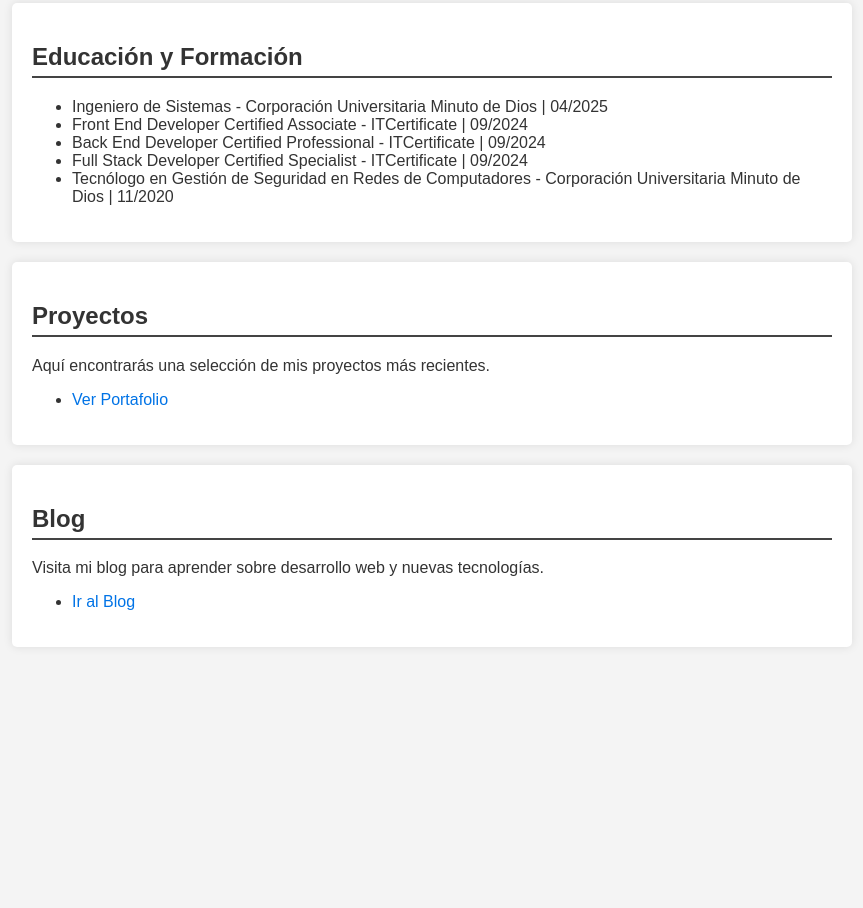
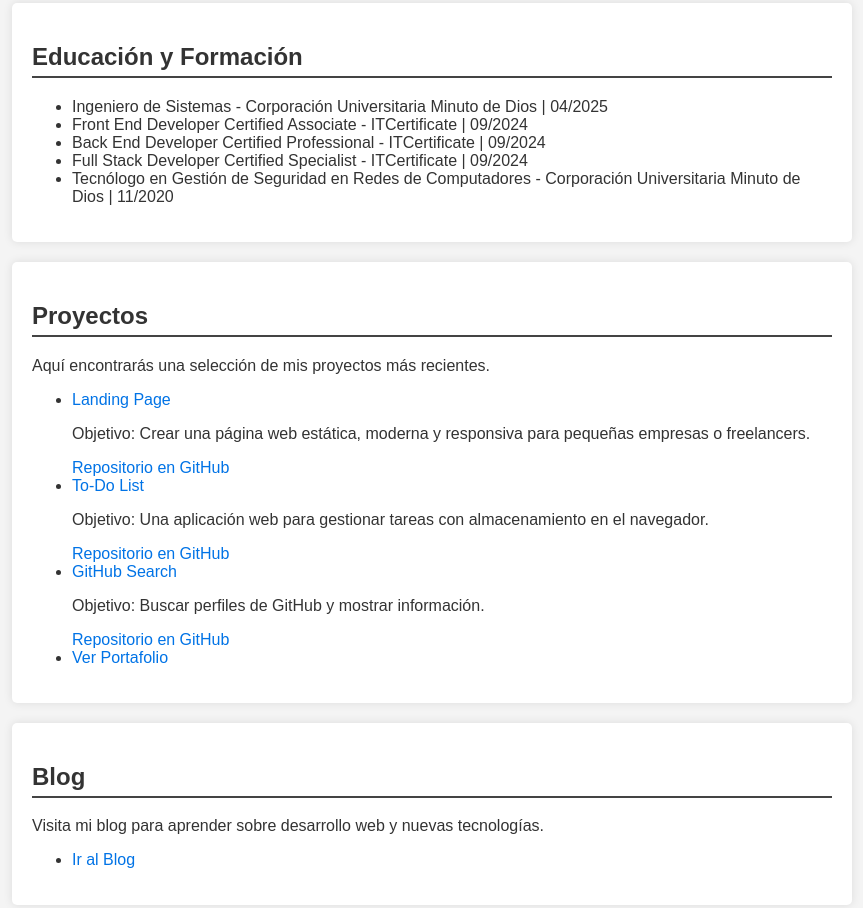
Before and after one commit to camilo-cucariano/DevCodeTech, a plain HTML site: page index.html in a window 1280 px wide. Shown: the part 1369-2277 px from the top of the page, without its empty margins (208-1071 px from the left). Before the commit the page ends 2036 px from the top, so only its background shows below. Drawn offline with Linux system fonts and the light colour scheme.

Commit message:
Subiendo el portafolio

```diff
--- a/index.html
+++ b/index.html
@@ -75,7 +75,24 @@
         <h2>Proyectos</h2>
         <p>Aquí encontrarás una selección de mis proyectos más recientes.</p>
         <ul>
-            <li><a href="https://camilo-cucariano.github.io/portafolio" target="_blank">Ver Portafolio</a></li>
+            <li>
+                <a href="https://camilo-cucariano.github.io/landing-page/" target="_blank">Landing Page</a>
+                <p>Objetivo: Crear una página web estática, moderna y responsiva para pequeñas empresas o freelancers.</p>
+                <a href="https://github.com/camilo-cucariano/landing-page" target="_blank">Repositorio en GitHub</a>
+            </li>
+            <li>
+                <a href="https://camilo-cucariano.github.io/to-do-list/" target="_blank">To-Do List</a>
+                <p>Objetivo: Una aplicación web para gestionar tareas con almacenamiento en el navegador.</p>
+                <a href="https://github.com/camilo-cucariano/to-do-list" target="_blank">Repositorio en GitHub</a>
+            </li>
+            <li>
+                <a href="https://camilo-cucariano.github.io/github-search/" target="_blank">GitHub Search</a>
+                <p>Objetivo: Buscar perfiles de GitHub y mostrar información.</p>
+                <a href="https://github.com/camilo-cucariano/github-search" target="_blank">Repositorio en GitHub</a>
+            </li>
+            <li>
+                <a href="https://camilo-cucariano.github.io/portafolio" target="_blank">Ver Portafolio</a>
+            </li>
         </ul>
     </section>
 
```
